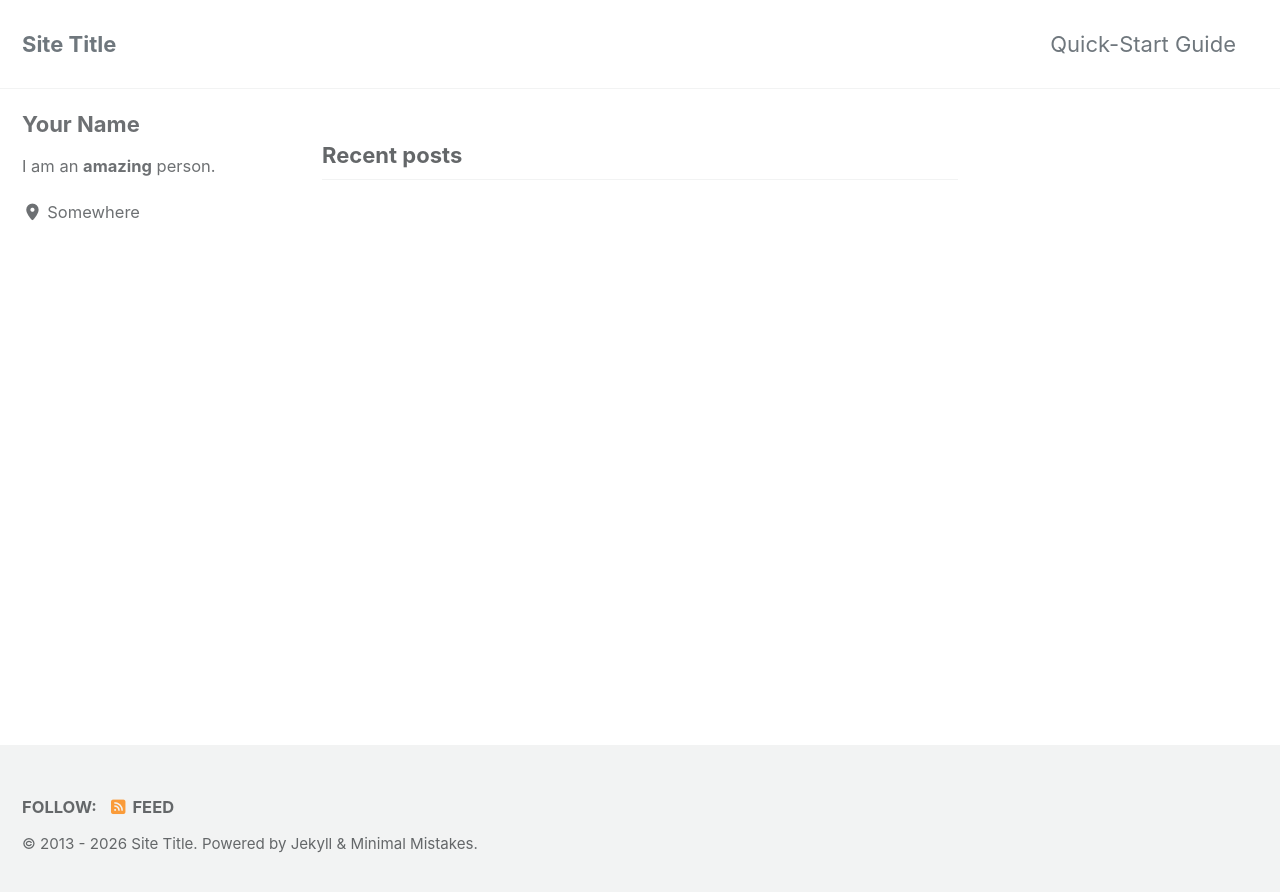
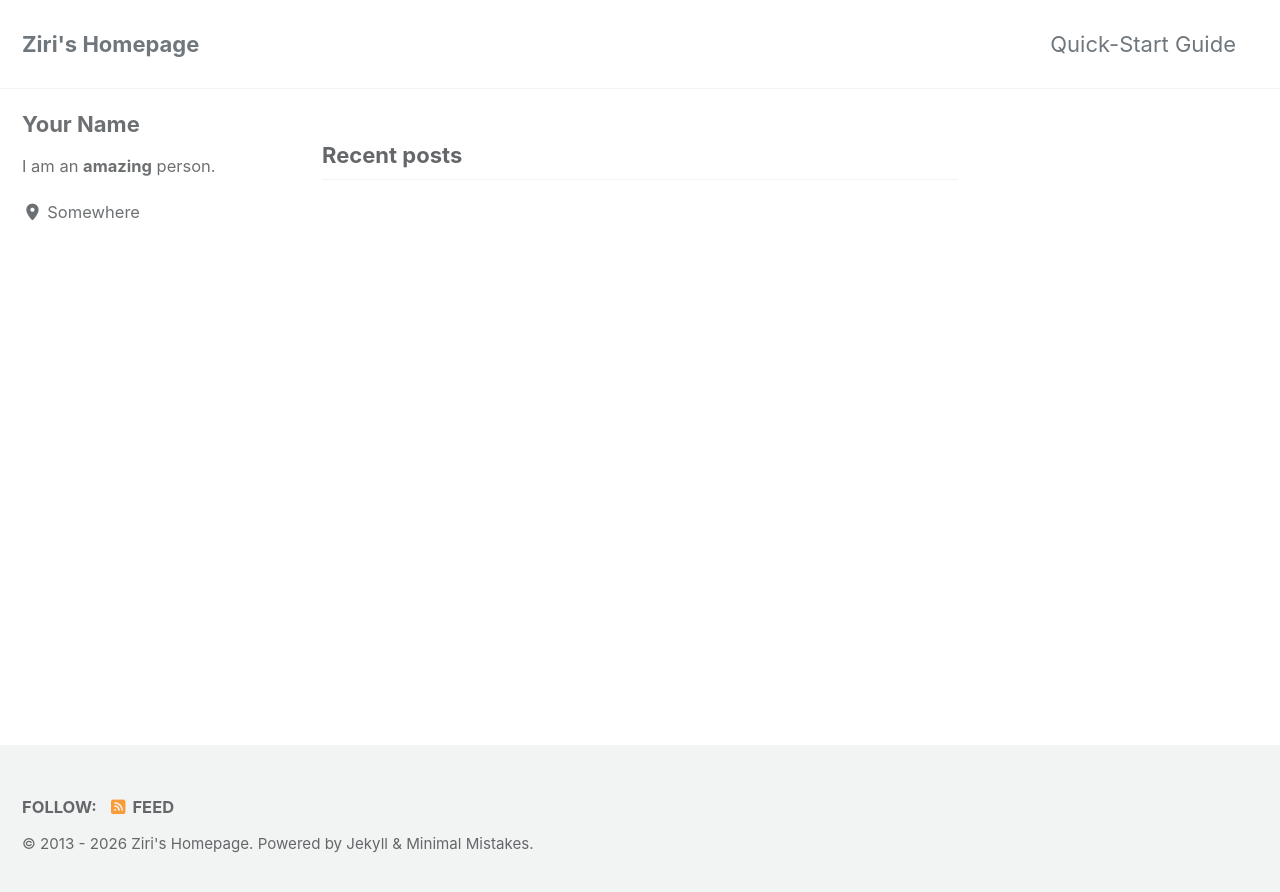
Before and after one commit to renrua52/renrua52.github.io, a Jekyll site: the page built from index.html, in a window 1280 px wide. Shown: the top 892 px of the page. Built offline with Jekyll 4.4.1, drawn with Linux system fonts in a browser that asks for light colours; cached includes are drawn as plain includes; the list of posts is cut into pages by our own code.

Commit message:
basic info

```diff
--- a/_config.yml
+++ b/_config.yml
@@ -17,12 +17,12 @@ minimal_mistakes_skin    : "default" # "air", "aqua", "contrast", "dark", "dirt"
 # Site Settings
 locale                   : "en-US"
 direction                : # "ltr" (default), "rtl" # set the direction of the page
-title                    : "Site Title"
+title                    : "Ziri's Homepage"
 title_separator          : "-"
 subtitle                 : # site tagline that appears below site title in masthead
-name                     : "Your Name"
-description              : "An amazing website."
-url                      : # the base hostname & protocol for your site e.g. "https://mmistakes.github.io"
+name                     : "Zirui Ren"
+description              : "Academic Homepage"
+url                      : "https://renrua52.github.io" # the base hostname & protocol for your site e.g. "https://mmistakes.github.io"
 baseurl                  : # the subpath of your site, e.g. "/blog"
 repository               : # GitHub username/repo-name e.g. "mmistakes/minimal-mistakes"
 teaser                   : # path of fallback teaser image, e.g. "/assets/images/500x300.png"
```
